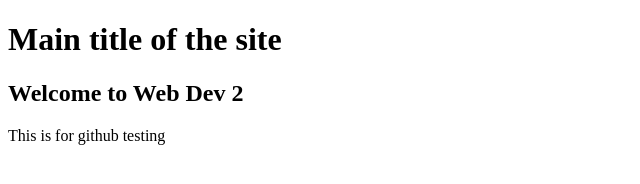
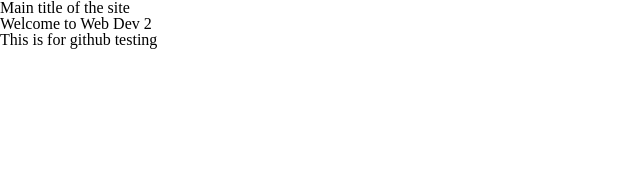
Before and after one commit to HudaKhano/html-week1-test, a plain HTML site: page index.html in a window 1280 px wide. Shown: the whole page, without its empty margins (0-640 px from the left). Drawn offline with Linux system fonts and the light colour scheme.

Commit message:
css linked with html

```diff
--- a/index.html
+++ b/index.html
@@ -2,9 +2,11 @@
 <!-- doctype tells which - dont put any command or comment before doctype -->
 <html lang="en">
 <head>
+    <!-- this is information about your site-->
     <meta charset="UTF-8">
-    <meta name="viewport" content="width=device-width, initial-scale=1.0">
+    <meta name="viewport" content="width=device-width, initial-scale=1.0" >
     <title>Week-1 Testing</title>
+    <link rel="stylesheet" href="css/main.css">
 </head>
 <body>
     <!-- the body is where u put anyting u want n user cab see through browser-->
```
